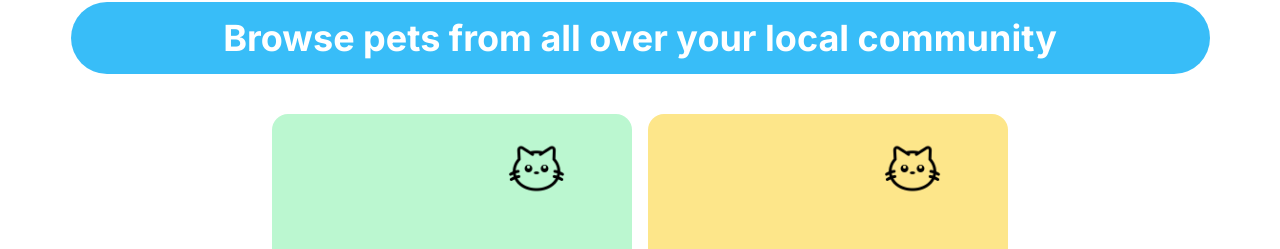
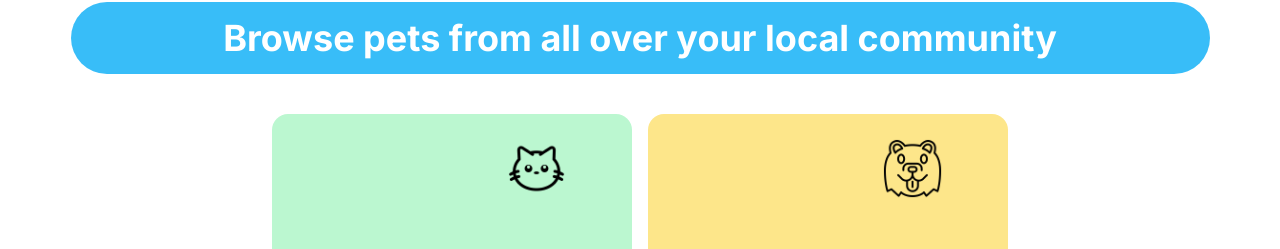
Before and after one commit to Mir-Shabab-Hasnat/Pawdopt, a Next.js app: page / in a window 1280 px wide. Shown: the part 883-1132 px from the top of the page. Built offline with nearby package versions, Linux system fonts and the light colour scheme.

Commit message:
animal carousel image icon fixed

```diff
--- a/components/PetCategoryCard.tsx
+++ b/components/PetCategoryCard.tsx
@@ -22,7 +22,7 @@ const PetCategory: React.FC<PetCategoryProps> = ({ name, color }) => {
           <div className="flex flex-col ml-5 w-[45%] max-md:ml-0 max-md:w-full">
             <div className="flex flex-col grow max-md:mt-10">
               <img
-                src="cat-animal.png"
+                src={name === "Cats" ? "cat-animal.png" : name === "Dogs" ? "dog-head.png" : "default-image.png"}
                 alt={`${name} icon 1`}
                 className="object-contain ml-5 w-16 aspect-[1.05] max-md:ml-2.5"
               />
```
Also changed, not shown: public/dog-head.png (added).
